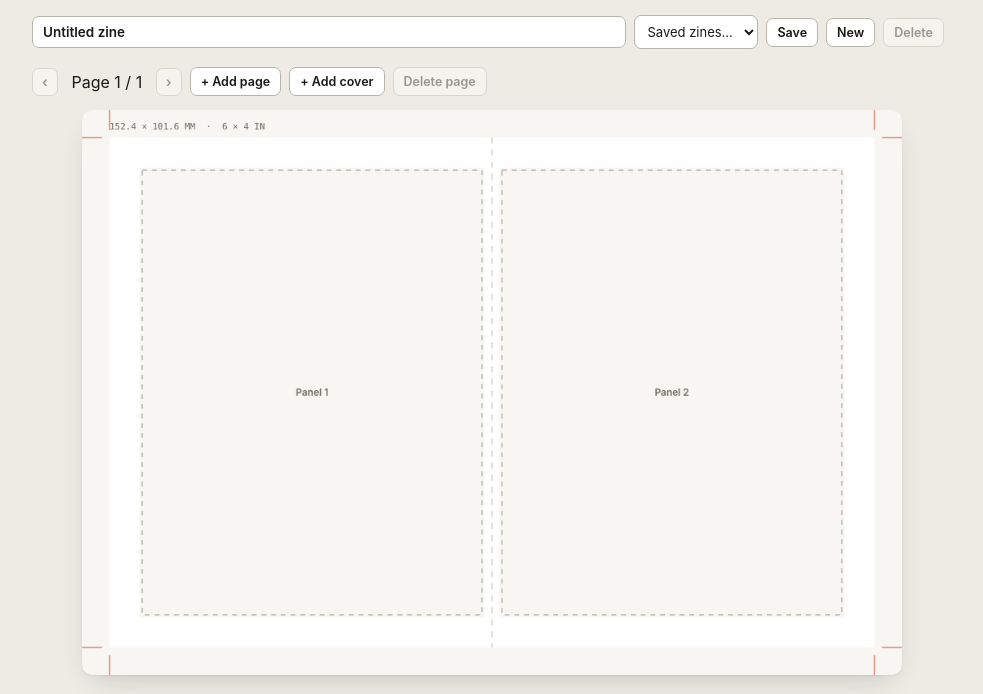
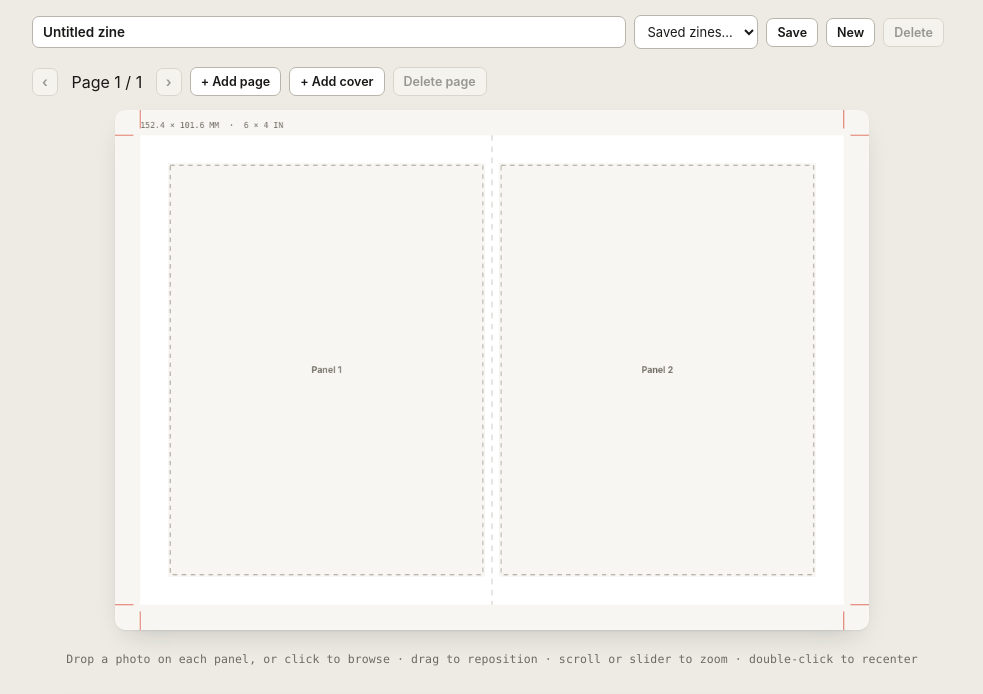
Before and after one commit to krishangpatney/zinedout, a plain HTML site: page index.html in a window 1280 px wide. Shown: the part 68-762 px from the top of the page, without its empty margins (148-1131 px from the left). Drawn offline with Linux system fonts and the light colour scheme.

Commit message:
Constrain sheet canvas to viewport height so portrait pages don't overflow

```diff
--- a/index.html
+++ b/index.html
@@ -150,9 +150,10 @@
     margin-bottom:22px;
   }
   #sheet{
-    width:100%;
-    max-width:820px;
+    width:auto;
     height:auto;
+    max-width:min(820px, 100%);
+    max-height:65vh;
     display:block;
     background:var(--surface-2);
     border-radius:10px;
```
